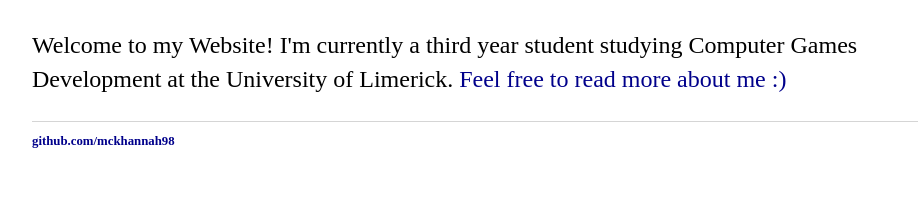
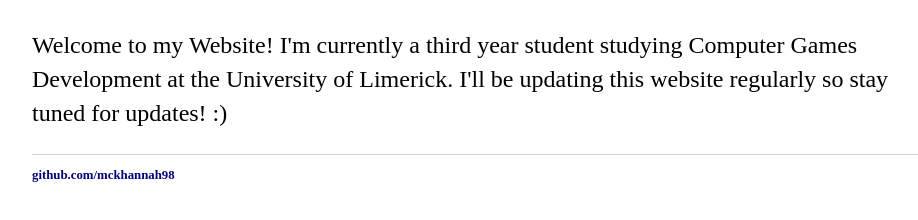
Before and after one commit to mckhannah98/mckhannah98.github.io, a plain HTML site: page index.html in a window 1280 px wide. Shown: the part 168-388 px from the top of the page, without its empty margins (160-1078 px from the left). Drawn offline with Linux system fonts and the light colour scheme.

Commit message:
Update index.html

```diff
--- a/index.html
+++ b/index.html
@@ -20,7 +20,7 @@
                         <h1>Hello, I'm Hannah McKenna!</h1>
                                 <p>Welcome to my Website! I'm currently a third year student studying Computer Games Development at
                                     the University of Limerick.
-                                    <a href="/about">Feel free to read more about me :)</a></p>
+                                    I'll be updating this website regularly so stay tuned for updates! :)</p>
                 </div><!-- /.blurb -->
                 </div><!-- /.container -->
                 <footer>
```
